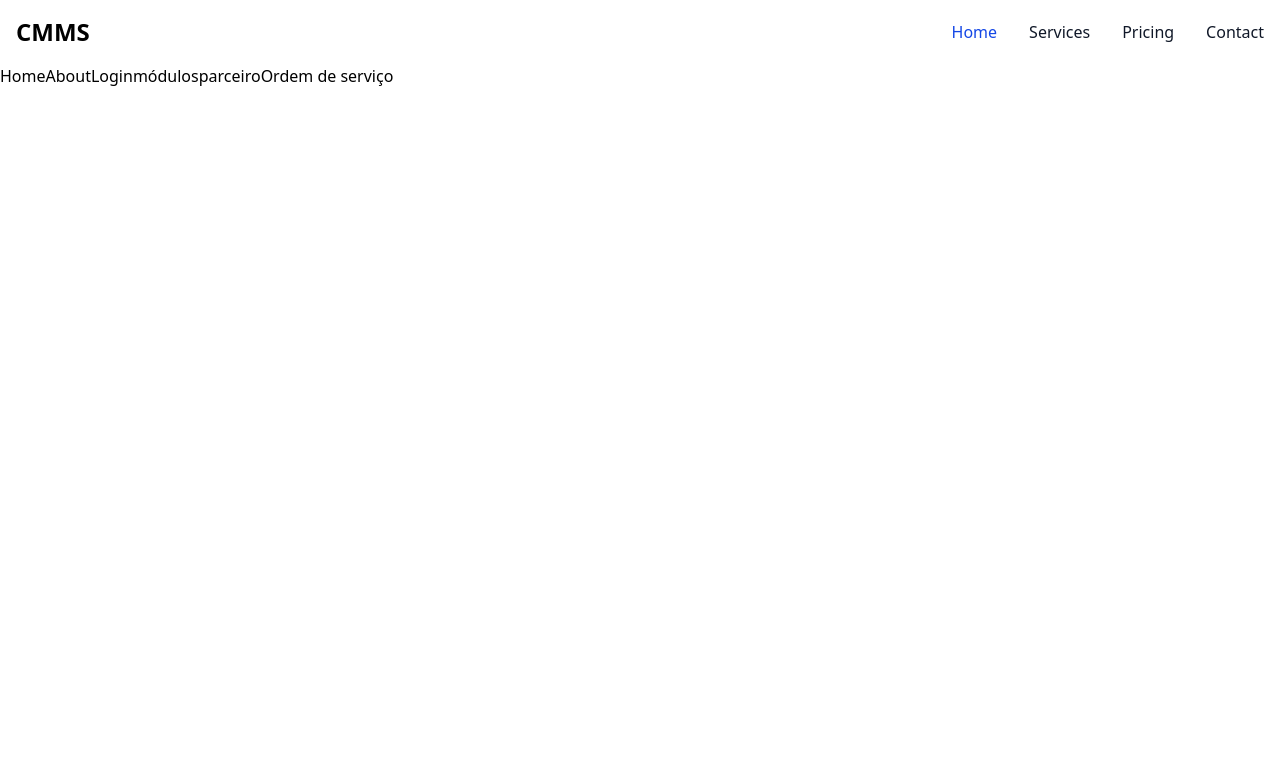
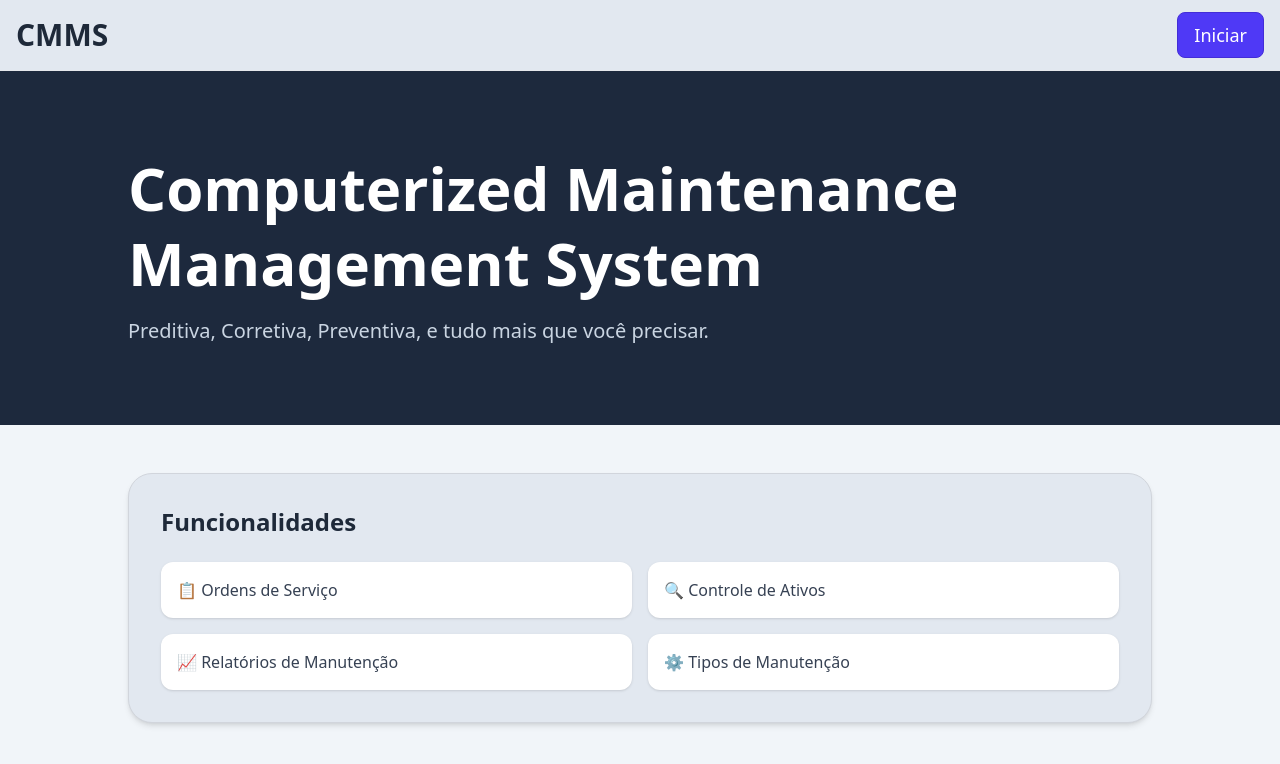
Before and after one commit to PedrosoCode/vue_app, a Vue app: page / in a window 1280 px wide. Shown: the top 764 px of the page. Built offline with nearby package versions, Linux system fonts and the light colour scheme; the HTML template or start-up script is replaced by a standard one.

Commit message:
melhorar home

```diff
--- /dev/null
+++ b/src/components/HomeNavbar.vue
@@ -0,0 +1,22 @@
+<template>
+  <nav class="bg-slate-200 border-b border-gray-200 shadow-md">
+    <div class="max-w-screen-xl mx-auto px-4 py-3 flex justify-between items-center">
+
+      <!-- Logo / Título -->
+      <span class="text-3xl font-bold text-gray-800 dark:text-white select-none">CMMS</span>
+
+      <!-- Botão para telas pequenas (opcional se quiser um menu futuro) -->
+      <div class="md:hidden">
+      </div>
+
+      <div class="hidden md:flex gap-2">
+        <button
+          @click="$router.push('login')"
+          class="px-4 py-2 bg-indigo-600 text-white font-medium text-lg rounded-lg border border-indigo-700 transition-all hover:bg-indigo-700 hover:scale-105 hover:shadow-lg active:scale-95"
+        >
+          Iniciar
+        </button>
+      </div>
+    </div>
+  </nav>
+</template>
--- a/src/views/HomeView.vue
+++ b/src/views/HomeView.vue
@@ -1,22 +1,37 @@
 <script setup lang="ts">
-import MainNavbar from '@/components/MainNavbar.vue'
+import HomeNavbar from '@/components/HomeNavbar.vue';
 </script>
 
 <template>
-  <main>
+  <main class="bg-slate-100 min-h-screen">
+    <!-- Navbar -->
     <header>
-      <MainNavbar />
+      <HomeNavbar />
+    </header>
 
-      <div>
-        <nav>
-          <RouterLink to="/">Home</RouterLink>
-          <RouterLink to="/about">About</RouterLink>
-          <RouterLink to="/login">Login</RouterLink>
-          <RouterLink to="/menu">módulos</RouterLink>
-          <RouterLink to="/listaparceiro">parceiro</RouterLink>
-          <RouterLink to="/ordem_servico">Ordem de serviço</RouterLink>
-        </nav>
+    <!-- Hero Section -->
+    <section class="bg-slate-800 text-white py-20 px-6 md:px-16 flex flex-col justify-center">
+      <div class="max-w-5xl mx-auto">
+        <h1 class="text-4xl md:text-6xl font-bold leading-tight mb-4">
+          Computerized Maintenance Management System
+        </h1>
+        <p class="text-lg md:text-xl text-slate-300">
+          Preditiva, Corretiva, Preventiva, e tudo mais que você precisar.
+        </p>
       </div>
-    </header>
+    </section>
+
+    <!-- Features Section -->
+    <section class="py-12 px-4 md:px-16">
+      <div class="max-w-5xl mx-auto bg-slate-200 rounded-3xl shadow-md p-8 border border-gray-300">
+        <h2 class="text-2xl font-semibold mb-6 text-gray-800">Funcionalidades</h2>
+        <ul class="grid grid-cols-1 md:grid-cols-2 gap-4 text-gray-700">
+          <li class="bg-white p-4 rounded-xl shadow-sm">📋 Ordens de Serviço</li>
+          <li class="bg-white p-4 rounded-xl shadow-sm">🔍 Controle de Ativos</li>
+          <li class="bg-white p-4 rounded-xl shadow-sm">📈 Relatórios de Manutenção</li>
+          <li class="bg-white p-4 rounded-xl shadow-sm">⚙️ Tipos de Manutenção</li>
+        </ul>
+      </div>
+    </section>
   </main>
 </template>
```
